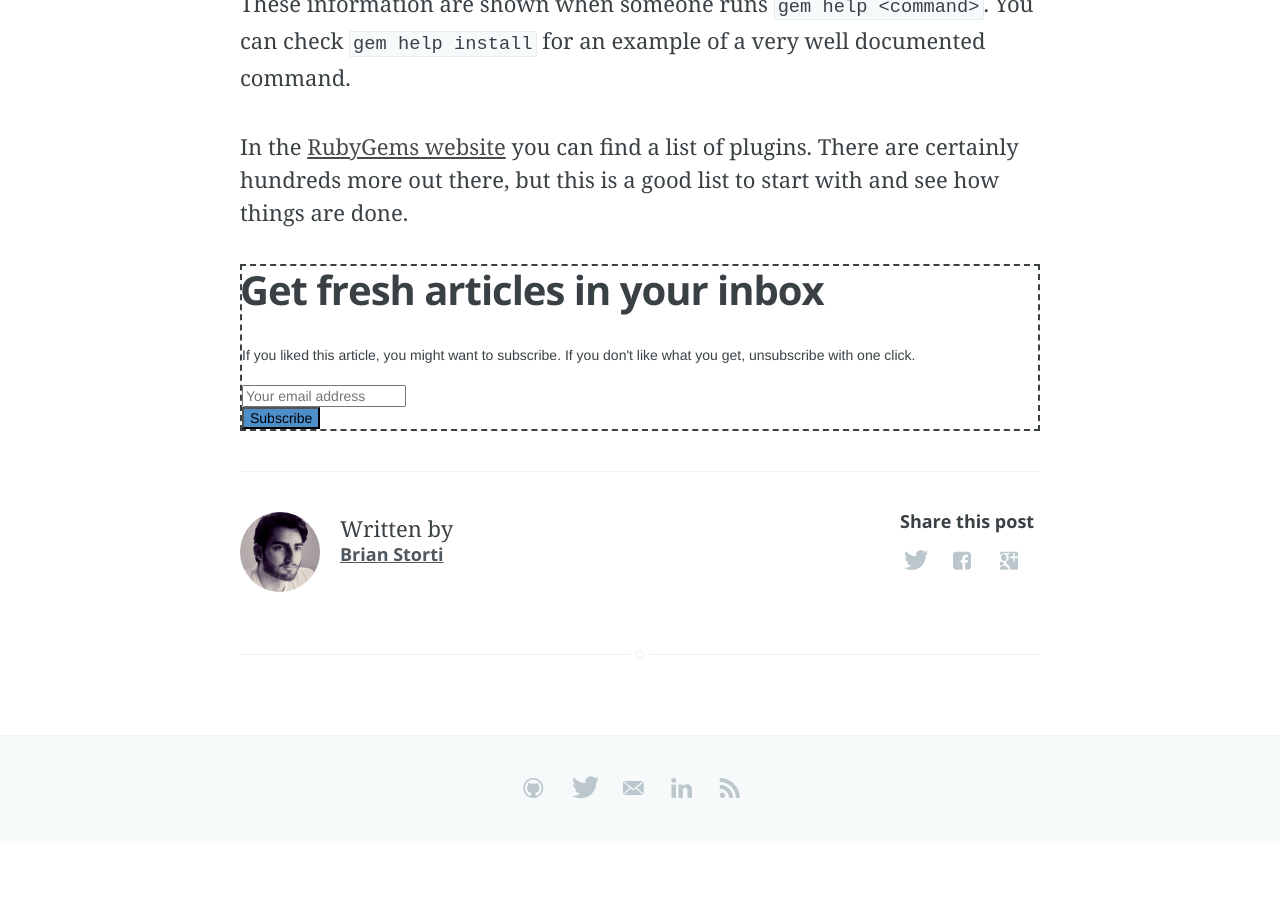
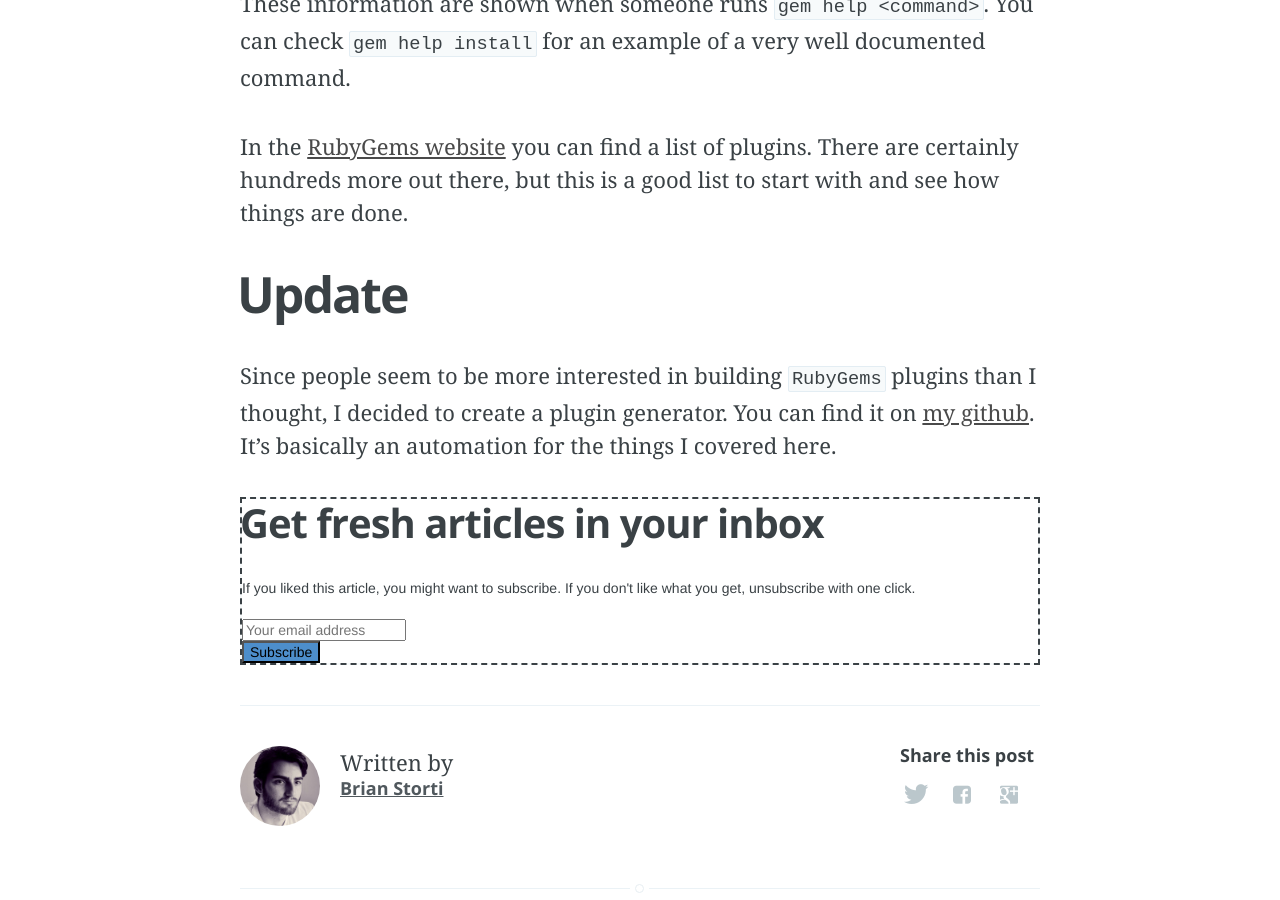
Before and after one commit to brianstorti/brianstorti.github.io, a Jekyll site: the page built from _posts/2015-03-10-creating-a-rubygems-plugin.md, in a window 1280 px wide and 900 px high, scrolled down 6215 px. Built offline with Jekyll 4.4.1, drawn with Linux system fonts in a browser that asks for light colours; Markdown is read by kramdown in place of the engine named in the settings; a script that is not in the unit is left out; comment, search, counter and statistics services are not loaded; before the commit the page ends 7056 px from its top, so only the background shows below that.

Commit message:
add update about plugin generator

```diff
--- a/_posts/2015-03-10-creating-a-rubygems-plugin.md
+++ b/_posts/2015-03-10-creating-a-rubygems-plugin.md
@@ -185,3 +185,8 @@ The methods that you can override have a comment explaining its purpose.
 One example is the `usage` method, that I probably don't need to explain. These information are shown when someone runs `gem help <command>`. You can check `gem help install` for an example of a very well documented command.
 
 In the [RubyGems website](http://guides.rubygems.org/plugins/) you can find a list of plugins. There are certainly hundreds more out there, but this is a good list to start with and see how things are done.
+
+# Update
+
+Since people seem to be more interested in building `RubyGems` plugins than I thought, I decided to create a plugin generator. You can find it on [my github](https://github.com/brianstorti/rubygems_plugin_generator).
+It's basically an automation for the things I covered here.
```
